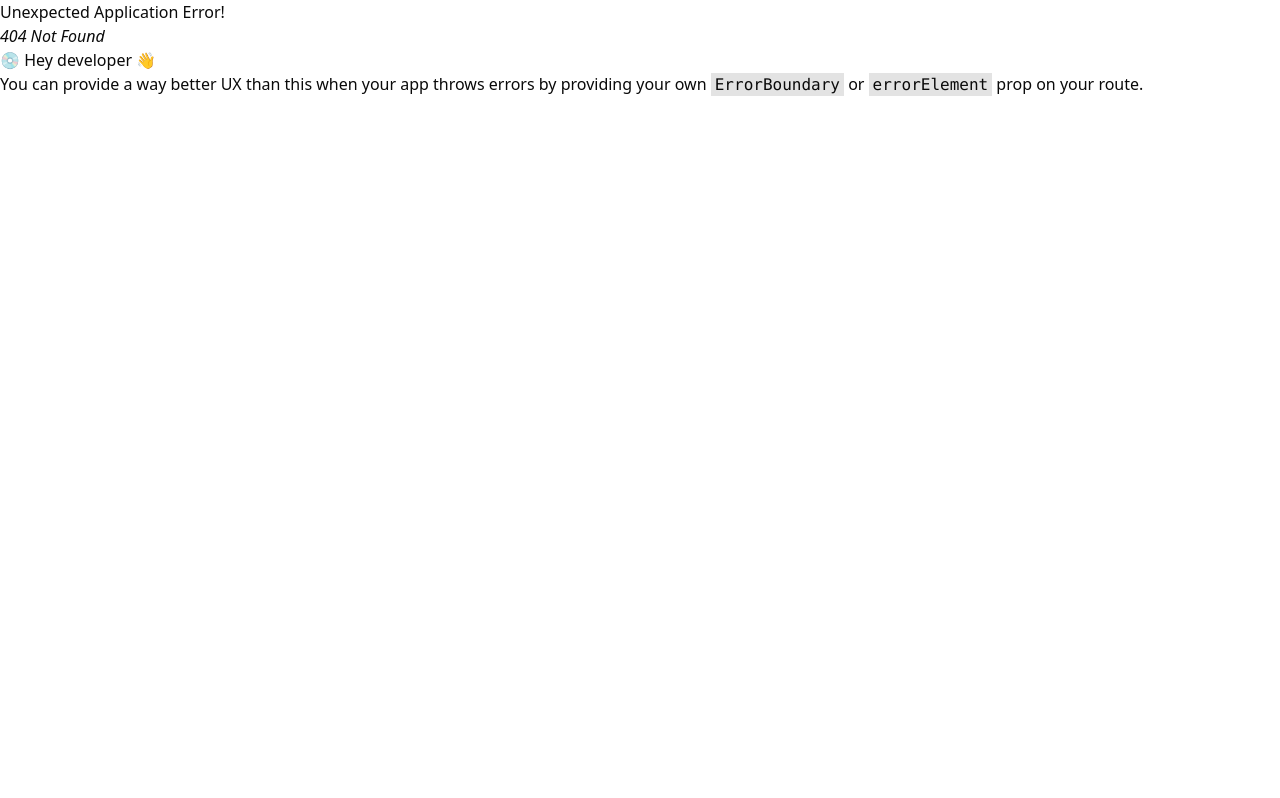
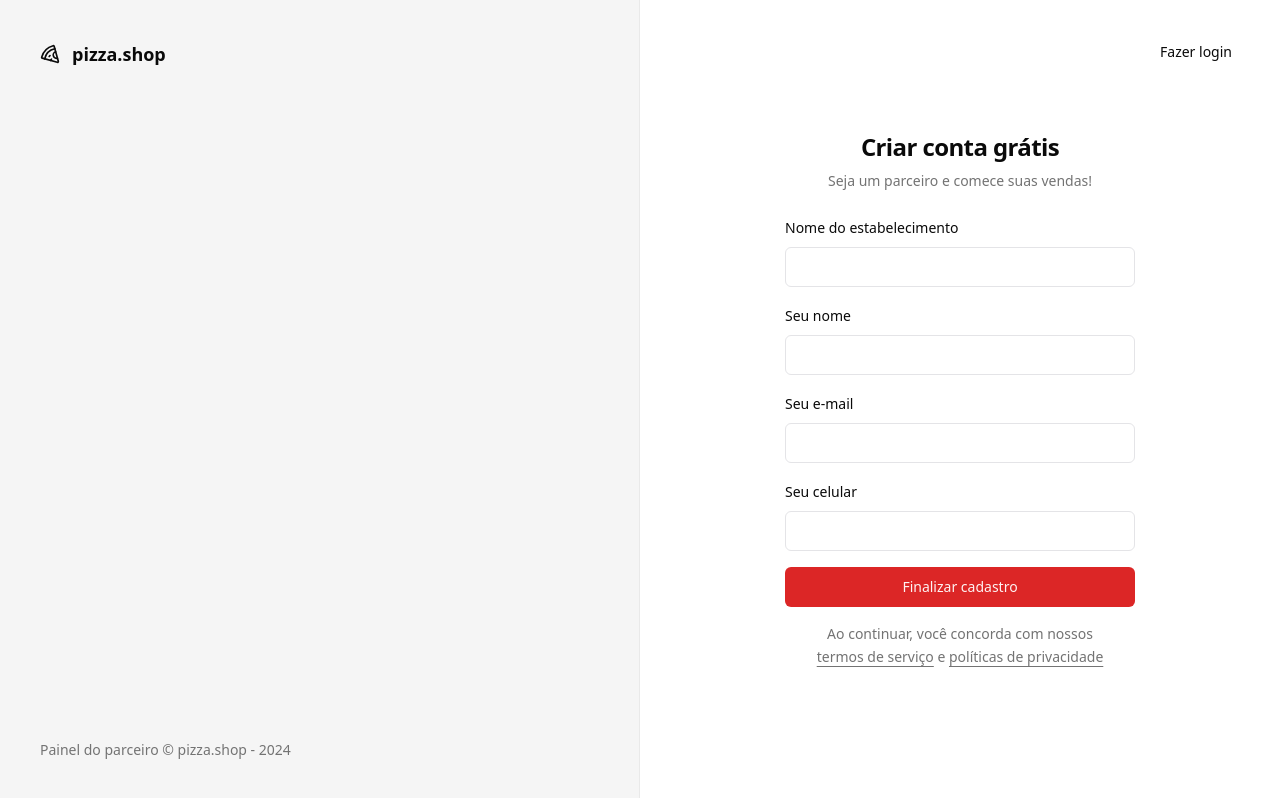
Before and after one commit to pedroGermano/pizzashop-web, a React (Vite) app: page /sign-up in a window 1280 px wide. Before the commit this address had no page. Built offline with nearby package versions, Linux system fonts and the light colour scheme.

Commit message:
sign up screen

```diff
--- a/package.json
+++ b/package.json
@@ -23,6 +23,7 @@
     "react-helmet-async": "^2.0.5",
     "react-hook-form": "^7.53.0",
     "react-router-dom": "^6.26.1",
+    "sonner": "^1.5.0",
     "sort-by": "^1.2.0",
     "tailwind-merge": "^2.5.2",
     "tailwindcss-animate": "^1.0.7",
--- a/src/App.tsx
+++ b/src/App.tsx
@@ -1,13 +1,16 @@
 import "./global.css";
+
+import { Helmet, HelmetProvider } from "react-helmet-async";
 import { RouterProvider } from "react-router-dom";
 import { router } from "./routes";
-import { Helmet, HelmetProvider } from "react-helmet-async";
+import { Toaster } from "sonner";
 
 export function App() {
   return (
     <>
       <HelmetProvider>
         <Helmet titleTemplate="%s | pizza.shop" />
+        <Toaster richColors />
         <RouterProvider router={router} />
       </HelmetProvider>
     </>
--- a/src/pages/_layouts/auth.tsx
+++ b/src/pages/_layouts/auth.tsx
@@ -13,7 +13,7 @@ export function AuthLayout() {
           Painel do parceiro &copy; pizza.shop - {new Date().getFullYear()}
         </footer>
       </div>
-      <div className="flex flex-col items-center justify-center">
+      <div className="relative flex flex-col items-center justify-center">
         <Outlet />
       </div>
     </div>
--- a/src/pages/auth/sign-in.tsx
+++ b/src/pages/auth/sign-in.tsx
@@ -1,9 +1,11 @@
 import { Helmet } from "react-helmet-async";
 import { useForm } from "react-hook-form";
 import { z } from "zod";
+import { toast } from "sonner";
 import { Button } from "../../components/ui/button";
 import { Label } from "../../components/ui/label";
 import { Input } from "../../components/ui/input";
+import { Link } from "react-router-dom";
 
 const signInForm = z.object({
   email: z.string().email(),
@@ -21,12 +23,19 @@ export function SignIn() {
   async function handleSignIn(data: SignInForm) {
     console.log(data);
     await new Promise((resolve) => setTimeout(resolve, 2000));
+
+    toast.success("Enviamos um link de autenticação para o seu e-mail");
   }
 
   return (
     <>
       <Helmet title="Login" />
       <div className="p-8">
+        <Button variant="ghost" asChild className="absolute right-8 top-8">
+          <Link className="" to="/sign-up">
+            Novo estabelecimento
+          </Link>
+        </Button>
         <div className="flex w-[350px] flex-col justify-center gap-6">
           <div className="flex flex-col gap-2 text-center">
             <h1 className="text-2xl font-semibold tracking-tight">
--- /dev/null
+++ b/src/pages/auth/sign-up.tsx
@@ -0,0 +1,113 @@
+import { Helmet } from "react-helmet-async";
+import { useForm } from "react-hook-form";
+import { Link, useNavigate } from "react-router-dom";
+import { toast } from "sonner";
+import { z } from "zod";
+
+import { Button } from "../../components/ui/button";
+import { Input } from "../../components/ui/input";
+import { Label } from "../../components/ui/label";
+
+const signUpForm = z.object({
+  restaurantName: z.string(),
+  managerName: z.string(),
+  phone: z.string(),
+  email: z.string().email(),
+});
+
+type SignUpForm = z.infer<typeof signUpForm>;
+
+export function SignUp() {
+  const navigate = useNavigate();
+
+  const {
+    register,
+    handleSubmit,
+    formState: { isSubmitting },
+  } = useForm<SignUpForm>();
+
+  async function handleSignUp(data: SignUpForm) {
+    try {
+      console.log(data);
+
+      await new Promise((resolve) => setTimeout(resolve, 2000));
+
+      toast.success("Restaurante cadastrado com sucesso!", {
+        action: {
+          label: "Login",
+          onClick: () => navigate("/sign-in"),
+        },
+      });
+    } catch (error) {
+      toast.error("Erro ao cadastrar restaurante.");
+    }
+  }
+
+  return (
+    <>
+      <Helmet title="Cadastro" />
+
+      <div className="p-8">
+        <Button variant="ghost" asChild className="absolute right-8 top-8">
+          <Link to="/sign-in">Fazer login</Link>
+        </Button>
+
+        <div className="flex w-[350px] flex-col justify-center gap-6">
+          <div className="flex flex-col gap-2 text-center">
+            <h1 className="text-2xl font-semibold tracking-tight">
+              Criar conta grátis
+            </h1>
+            <p className="text-sm text-muted-foreground">
+              Seja um parceiro e comece suas vendas!
+            </p>
+          </div>
+
+          <form className="space-y-4" onSubmit={handleSubmit(handleSignUp)}>
+            <div className="space-y-2">
+              <Label htmlFor="restaurantName">Nome do estabelecimento</Label>
+              <Input
+                id="restaurantName"
+                type="text"
+                {...register("restaurantName")}
+              />
+            </div>
+
+            <div className="space-y-2">
+              <Label htmlFor="managerName">Seu nome</Label>
+              <Input
+                id="managerName"
+                type="text"
+                {...register("managerName")}
+              />
+            </div>
+
+            <div className="space-y-2">
+              <Label htmlFor="email">Seu e-mail</Label>
+              <Input id="email" type="email" {...register("email")} />
+            </div>
+
+            <div className="space-y-2">
+              <Label htmlFor="phone">Seu celular</Label>
+              <Input id="phone" type="tel" {...register("phone")} />
+            </div>
+
+            <Button disabled={isSubmitting} className="w-full" type="submit">
+              Finalizar cadastro
+            </Button>
+
+            <p className="px-6 text-sm leading-relaxed text-center text-muted-foreground">
+              Ao continuar, você concorda com nossos{" "}
+              <a href="" className="underline underline-offset-4">
+                termos de serviço
+              </a>{" "}
+              e{" "}
+              <a href="" className="underline underline-offset-4">
+                políticas de privacidade
+              </a>
+            </p>
+          </form>
+        </div>
+      </div>
+    </>
+  );
+}
--- a/src/routes.tsx
+++ b/src/routes.tsx
@@ -3,6 +3,7 @@ import { Dashboard } from "./pages/app/dashboard";
 import { SignIn } from "./pages/auth/sign-in";
 import { AppLayout } from "./pages/_layouts/app";
 import { AuthLayout } from "./pages/_layouts/auth";
+import { SignUp } from "./pages/auth/sign-up";
 
 export { createBrowserRouter } from "react-router-dom";
 
@@ -16,6 +17,9 @@ export const router = createBrowserRouter([
   {
     path: "/",
     element: <AuthLayout />,
-    children: [{ path: "/sign-in", element: <SignIn /> }],
+    children: [
+      { path: "/sign-in", element: <SignIn /> },
+      { path: "/sign-up", element: <SignUp /> },
+    ],
   },
 ]);
```
Also changed, not shown: 1 other file (tests, documents, lock files or other folders).
